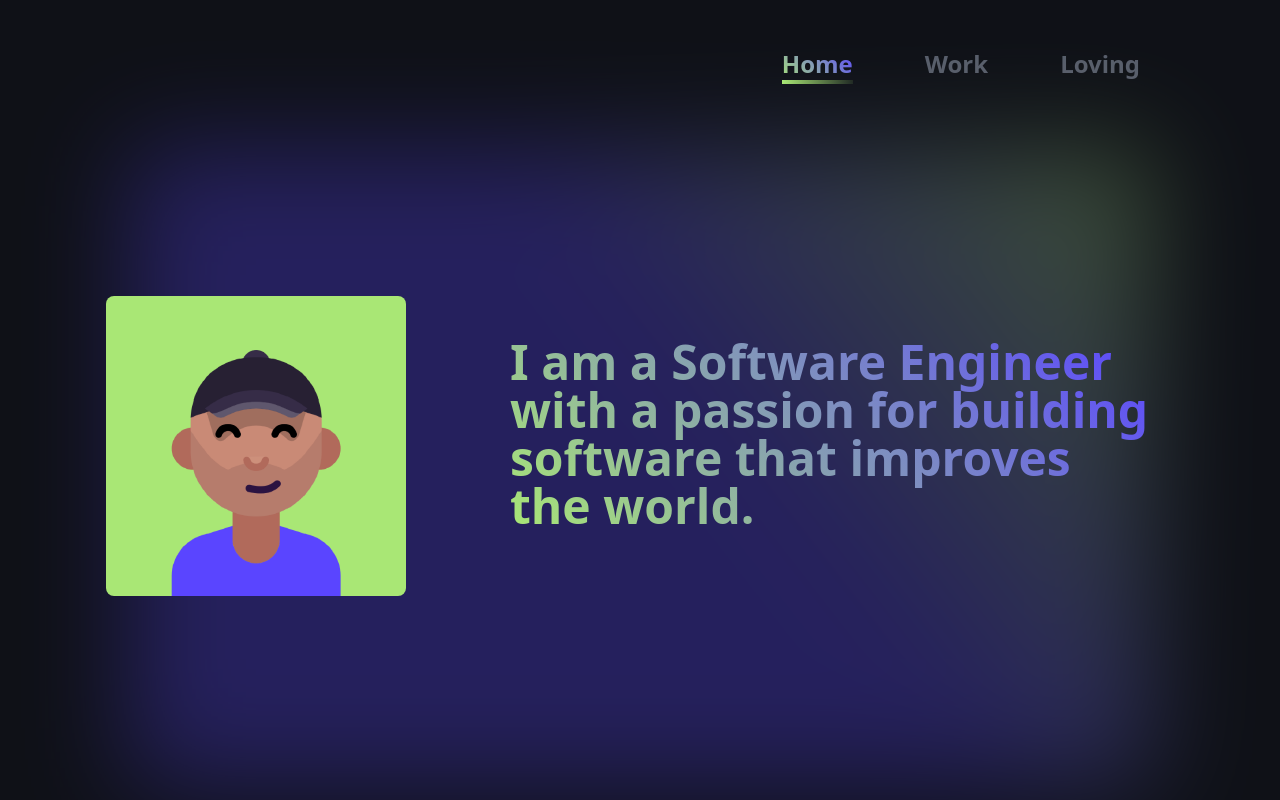
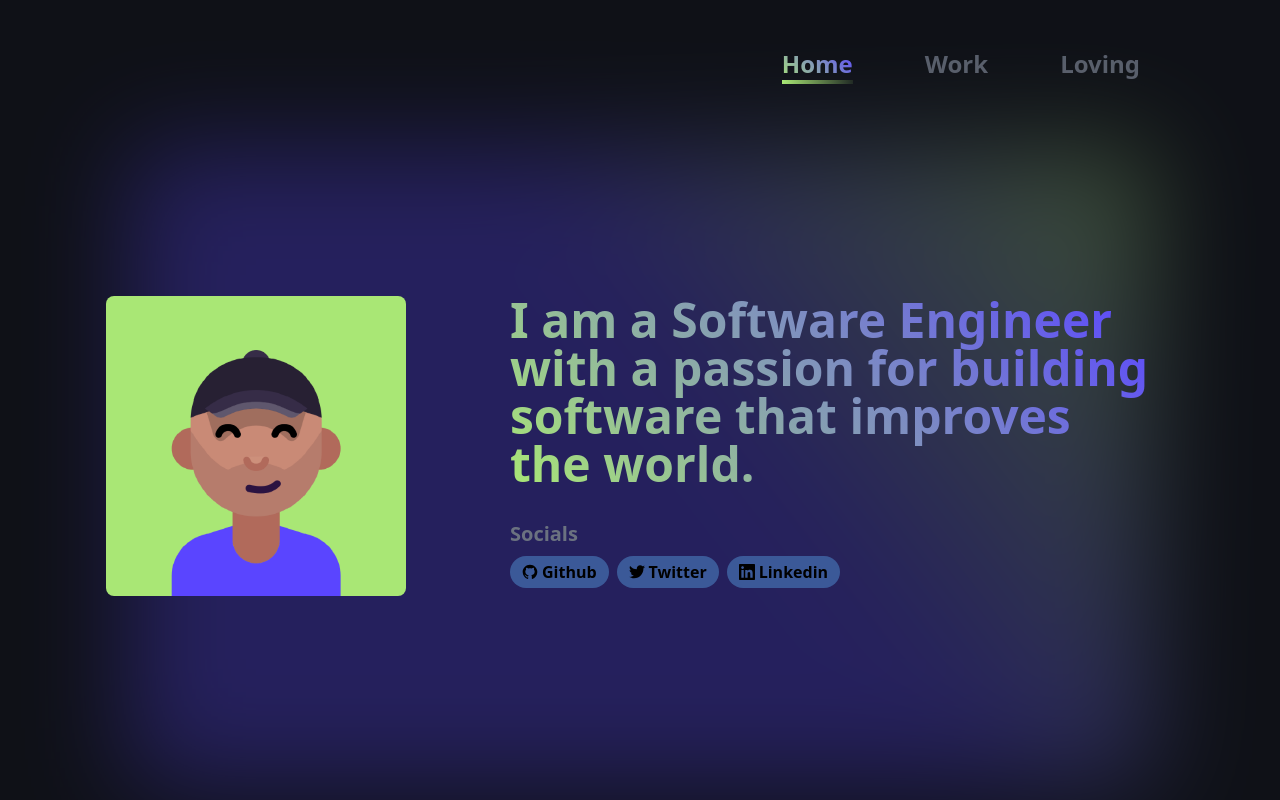
Before and after one commit to luigibarbato/meonweb, a Next.js app: page / in a window 1280 px wide. Built offline with nearby package versions, Linux system fonts and the light colour scheme.

Commit message:
feat: add social refs, Pill accepts generic component now

```diff
--- a/components/Hero/HeroWithGrid.tsx
+++ b/components/Hero/HeroWithGrid.tsx
@@ -13,7 +13,7 @@ interface Props {
 }
 export const HeroWithGrid = (props: Props) => {
     return (
-        <div className="flex flex-col sm:flex-col lg:flex-row justify-center overflow-y-scroll md:overflow-hidden">
+        <div className="flex flex-col sm:flex-col lg:flex-row justify-center md:overflow-hidden">
             <div className="order-last sm:order-last lg:order-first basis-1/3 self-center sm:mt-10">
                 <Grid isLoading={props.isLoading} isMobile={props.isMobile} items={props.items}></Grid>
             </div>
--- a/components/Pill/Pill.tsx
+++ b/components/Pill/Pill.tsx
@@ -1,6 +1,6 @@
 interface Props {
     color: string,
-    text: string,
+    component: React.ReactNode,
 }
 
 export const Pill = (props: Props) => {
@@ -10,6 +10,6 @@ export const Pill = (props: Props) => {
     }
 
     return (
-        <span style={bgColor} className={`inline-block rounded-full px-3 py-1 text-base sm:text-lg md:text-xl xl:text-base font-semibold text-center text-black mr-2 mb-2`}>{props.text}</span>
+        <div style={bgColor} className={`inline-block rounded-full px-3 py-1 text-base sm:text-lg md:text-xl xl:text-base font-semibold text-center text-black mr-2 mb-2`}>{props.component}</div>
     )
 }
--- a/components/Pill/SectionPill.tsx
+++ b/components/Pill/SectionPill.tsx
@@ -3,7 +3,7 @@ import { Pill } from "./Pill"
 interface Pill {
     color: string,
     key: string | number,
-    text: string,
+    component: React.ReactNode,
 }
 
 interface Props {
@@ -13,17 +13,17 @@ interface Props {
 export type SectionPillProps = {
     name: string
     color: string
-    entries: string[]
+    entries: React.ReactNode[]
 }
 
 export const SectionPill = (props: Props) => {
     return (
-        <div className="grid grid-cols-2 text-center lg:text-start font-semibold">
+        <div className={`grid grid-cols-${props.sections.length} text-center md:text-start font-semibold`}>
             {props.sections.map((section, i) => (
                 <div key={i}>
-                    <p className='my-2 sm:text-lg md:text-xl'>{section.name}</p>
+                    <p className='my-2 text-base sm:text-lg md:text-xl text-center md:text-start'>{section.name}</p>
                     {section.entries.map((entry, j) => (
-                        <Pill color={section.color} key={j} text={entry} />
+                        <Pill color={section.color} key={j} component={entry} />
                     ))}
                 </div>
             ))}
--- /dev/null
+++ b/components/Social/index.tsx
@@ -0,0 +1,18 @@
+import { GrGithub, GrLinkedin, GrTwitter } from "react-icons/gr";
+
+interface Props {
+    url: string
+}
+
+
+export const Github = (props: Props) => {
+    return <a href={props.url}><span className="flex flex-row items-center gap-1"><GrGithub title='Github' />Github</span></a>
+}
+
+export const Twitter = (props: Props) => {
+    return <a href={props.url}><span className="flex flex-row items-center gap-1"><GrTwitter title='Twitter' />Twitter</span></a>
+}
+
+export const Linkedin = (props: Props) => {
+    return <a href={props.url}><span className="flex flex-row items-center gap-1"><GrLinkedin title='Linkedin' />Linkedin</span></a>
+}
--- a/package.json
+++ b/package.json
@@ -19,6 +19,7 @@
     "postcss": "^8.4.14",
     "react": "18.1.0",
     "react-dom": "18.1.0",
+    "react-icons": "^4.4.0",
     "react-is": ">= 16.8.0",
     "react-markdown": "^8.0.3",
     "styled-components": "^5.3.5",
--- a/pages/Work/index.tsx
+++ b/pages/Work/index.tsx
@@ -45,7 +45,7 @@ const Work: NextPage = ({ frontmatter, settings, isMobile }: InferGetStaticProps
     return (
         <Layout title={settings.name} description={settings.description} radialBackground={settings.radialBackground} colors={settings.colors}>
             <HeroWithImage isMobile={isMobile} image={frontmatter.companyLogo} primaryColor={settings.colors[0]} secondaryColor={settings.colors[1]} content={WorkExplain(frontmatter)}>
-                <SectionPill sections={sections}></SectionPill>
+                <SectionPill sections={sections} />
             </HeroWithImage>
         </Layout>
     )
--- a/pages/_app.tsx
+++ b/pages/_app.tsx
@@ -37,7 +37,7 @@ function MyApp({ Component, pageProps, router }: AppProps): JSX.Element {
   })
 
   return (
-    <section className="text-gray-500 h-screen md:flex md:flex-col stepper">
+    <section className="text-gray-500 h-screen md:flex md:flex-col stepper overflow-y-scroll md:overflow-hidden">
       <header className="p-10 md:p-0">
         <Nav links={Config.sections as Links} isMobile={isMobile}></Nav>
       </header>
--- a/pages/index.tsx
+++ b/pages/index.tsx
@@ -5,6 +5,8 @@ import matter from 'gray-matter';
 import avatar from '../public/avatar.png'
 import Layout from '../components/Layout';
 import { HeroWithImage } from '../components/Hero/HeroWithImage';
+import { SectionPill, SectionPillProps } from '../components/Pill/SectionPill';
+import { Github, Twitter, Linkedin } from '../components/Social';
 
 type ProfileData = {
   data: {
@@ -34,10 +36,26 @@ export const getStaticProps: GetStaticProps = async () => {
   };
 }
 
+
+const sections: Array<SectionPillProps> = [
+  {
+    name: "Socials",
+    color: "#3b5998",
+    entries: [
+      <Github url='https://github.com/luigibarbato' />,
+      <Twitter url='https://twitter.com/luigibarbato_' />,
+      <Linkedin url='https://linkedin.com/in/luigibarbato' />
+    ],
+  },
+]
+
 const Home: NextPage = ({ profile, settings, isMobile }: InferGetStaticPropsType<typeof getStaticProps>) => {
+
   return (
     <Layout title={settings.name} description={settings.description} radialBackground={settings.radialBackground} colors={settings.colors}>
-      <HeroWithImage isMobile={isMobile} image={avatar.src} primaryColor={settings.colors[0]} secondaryColor={settings.colors[1]} content={profile.content} />
+      <HeroWithImage isMobile={isMobile} image={avatar.src} primaryColor={settings.colors[0]} secondaryColor={settings.colors[1]} content={profile.content}>
+        <SectionPill sections={sections} />
+      </HeroWithImage>
     </Layout>
   )
 }
```
Also changed, not shown: 1 other file (tests, documents, lock files or other folders).
